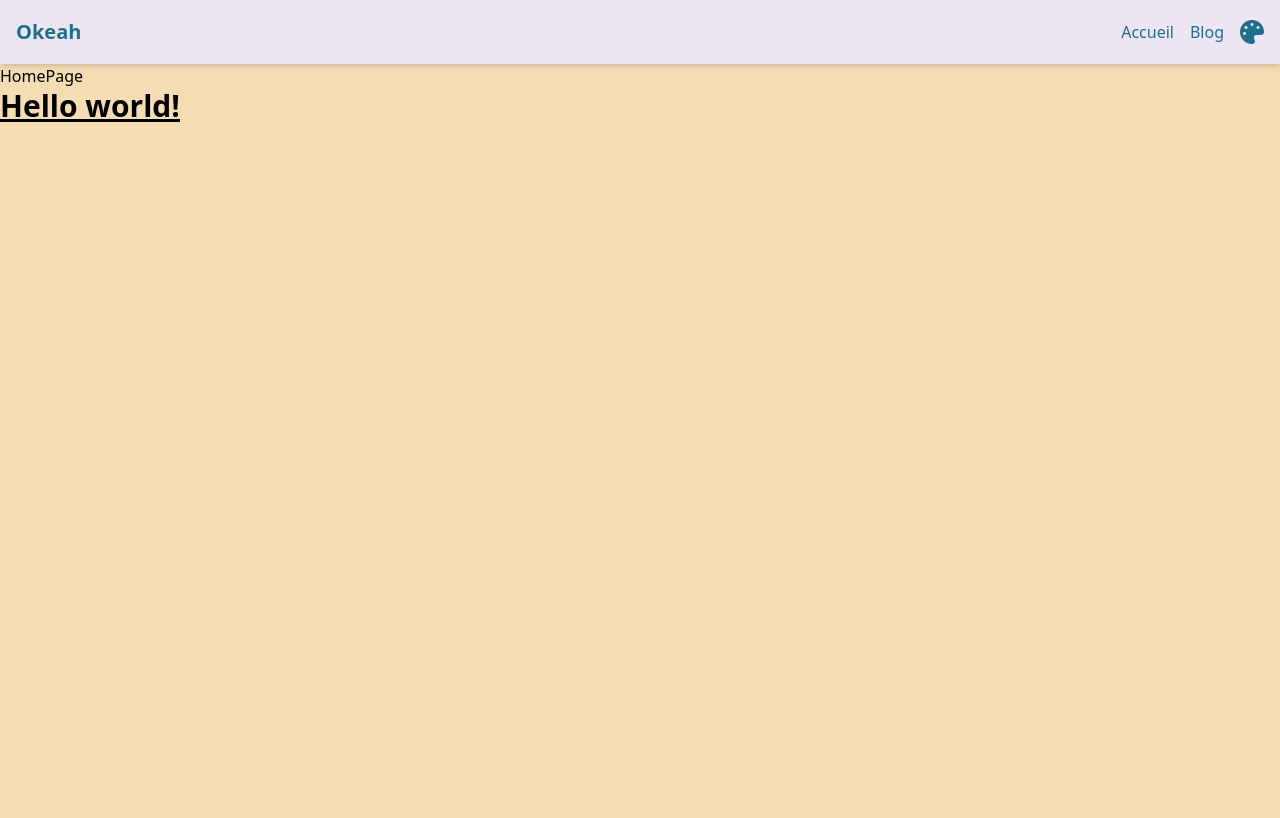
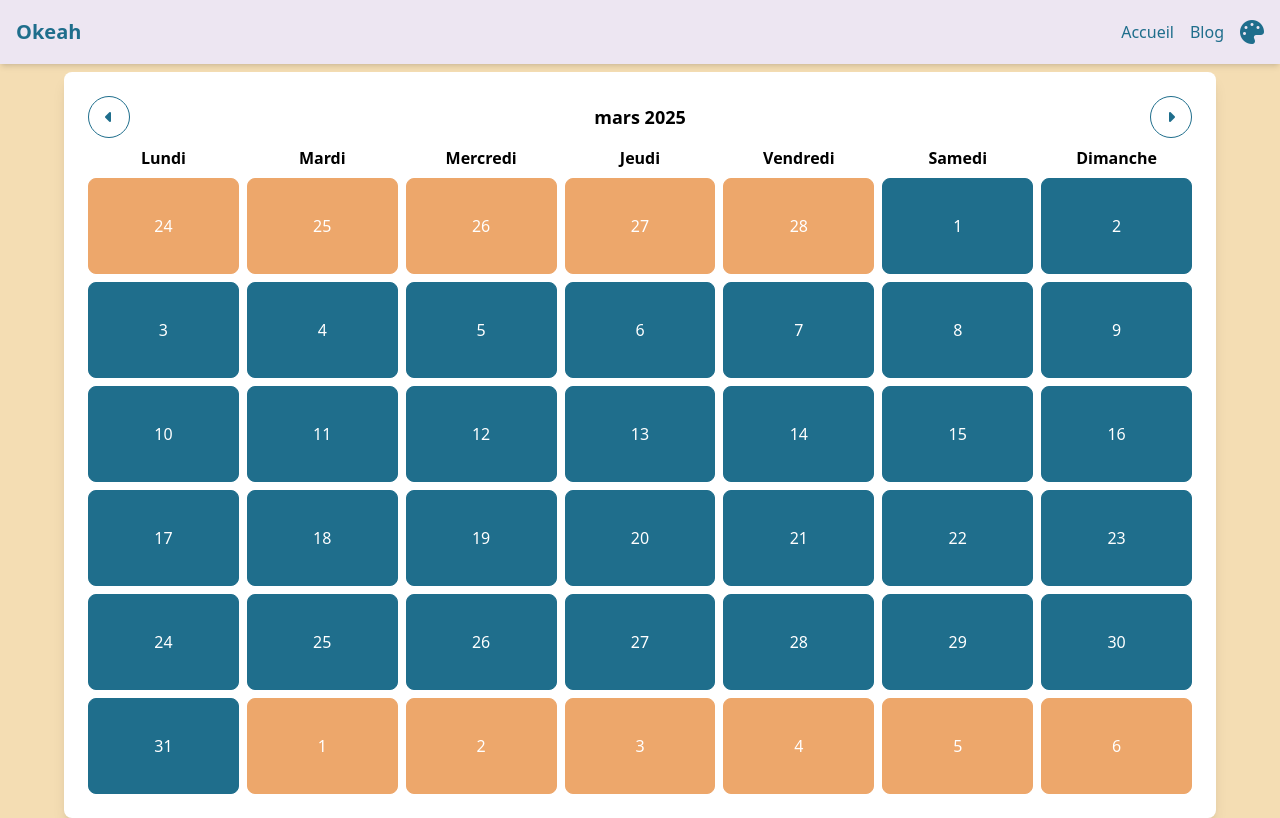
Before and after one commit to Oceanedqn/OkeahVueJS, a Nuxt app in the folder okeah-app/: page / in a window 1280 px wide. Built offline with nearby package versions, Linux system fonts and the light colour scheme.

Commit message:
Add calendar component

```diff
--- a/okeah-app/app.vue
+++ b/okeah-app/app.vue
@@ -1,9 +1,11 @@
 <template>
-  <div>
+  <div class="flex flex-col min-h-screen">
     <NuxtLoadingIndicator />
     <NuxtRouteAnnouncer />
     <Header />
-    <NuxtPage />
+    <div class="w-full max-w-6xl mx-auto mt-2 p-6 bg-white shadow-lg rounded-lg flex-grow">
+      <NuxtPage />
+    </div>
   </div>
 </template>
 
--- /dev/null
+++ b/okeah-app/components/Calendar.vue
@@ -0,0 +1,93 @@
+<template>
+    <div class="calendar w-full text-center">
+        <div class="header flex justify-between items-center mb-2">
+            <button @click="changeMonth(-1)" class="px-4 py-2 border border-primary rounded-full cursor-pointer"> <i
+                    class="fa-solid fa-caret-left text-primary"></i> </button>
+            <span class="text-lg font-semibold">{{ format(currentDate, 'MMMM yyyy', { locale: fr }) }}</span>
+            <button @click="changeMonth(1)" class="px-4 py-2 border border-primary rounded-full cursor-pointer">
+                <i class="fa-solid fa-caret-right text-primary"></i> </button>
+        </div>
+        <div class="grid grid-cols-7 gap-2 w-full">
+            <div v-for="day in daysOfWeek" :key="day" class="day font-bold">
+                {{ day }}
+            </div>
+            <div v-for="day in calendarDays" :key="day.toString()"
+                class="flex justify-center items-center p-2 border border-primary bg-primary text-white text-center cursor-pointer rounded-lg w-full h-24"
+                :class="{ 'border border-secondary-light bg-secondary-light': day.getMonth() !== currentDate.getMonth() }"
+                @click="openModal(day)">
+                <div class="w-full h-full flex justify-center items-center">
+                    {{ format(day, 'd') }}
+                </div>
+            </div>
+        </div>
+    </div>
+
+    <div v-if="showModal"
+        class="modal fixed top-0 left-0 w-full h-full bg-black/50 bg-opacity-50 flex justify-center items-center">
+        <div class="modal-content bg-white p-6 rounded-lg text-center relative w-72">
+            <span class="close absolute top-2 right-3 cursor-pointer text-xl hover:text-primary"
+                @click="closeModal">&times;</span>
+            <h2 class="text-lg font-semibold">{{ format(selectedDate!, 'PPP', { locale: fr }) }}</h2>
+            <textarea v-model="note" placeholder="Ajouter une note..."
+                class="w-full h-24 mt-4 p-2 border rounded"></textarea>
+            <button @click="saveNote"
+                class="mt-4 px-4 py-2 bg-primary cursor-pointer hover:bg-primary-light text-white rounded">Valider</button>
+        </div>
+    </div>
+</template>
+
+<script setup lang="ts">
+import { ref, computed } from 'vue';
+import { addMonths, startOfMonth, endOfMonth, getDay, eachDayOfInterval, format } from 'date-fns';
+import { fr } from 'date-fns/locale/fr';
+
+const currentDate = ref(new Date());
+const selectedDate = ref<Date | null>(null);
+const note = ref('');
+const showModal = ref(false);
+
+const daysOfWeek = ['Lundi', 'Mardi', 'Mercredi', 'Jeudi', 'Vendredi', 'Samedi', 'Dimanche'];
+
+const calendarDays = computed(() => {
+    const start = startOfMonth(currentDate.value);
+    const end = endOfMonth(currentDate.value);
+    const prevMonthEnd = new Date(start.getFullYear(), start.getMonth(), 0);
+
+    let startDay = getDay(start);
+    startDay = startDay === 0 ? 6 : startDay - 1;
+
+    const prevDays = eachDayOfInterval({
+        start: new Date(prevMonthEnd.getFullYear(), prevMonthEnd.getMonth(), prevMonthEnd.getDate() - startDay + 1),
+        end: prevMonthEnd
+    });
+
+    const currentDays = eachDayOfInterval({ start, end });
+
+    const remainingDays = 42 - (prevDays.length + currentDays.length);
+    const nextDays = eachDayOfInterval({
+        start: addMonths(start, 1),
+        end: new Date(start.getFullYear(), start.getMonth() + 1, remainingDays)
+    });
+
+    return [...prevDays, ...currentDays, ...nextDays];
+});
+
+const changeMonth = (offset: number) => {
+    currentDate.value = addMonths(currentDate.value, offset);
+};
+
+const openModal = (day: Date) => {
+    selectedDate.value = day;
+    note.value = '';
+    showModal.value = true;
+};
+
+const closeModal = () => {
+    showModal.value = false;
+};
+
+const saveNote = () => {
+    console.log(`Note saved for ${format(selectedDate.value!, 'PPP', { locale: fr })}:`, note.value);
+    closeModal();
+};
+</script>
--- a/okeah-app/package.json
+++ b/okeah-app/package.json
@@ -12,6 +12,7 @@
   "dependencies": {
     "@fortawesome/fontawesome-free": "^6.7.2",
     "@tailwindcss/vite": "^4.0.13",
+    "date-fns": "^4.1.0",
     "nuxt": "^3.16.0",
     "tailwindcss": "^4.0.13",
     "vue": "^3.5.13",
@@ -21,6 +22,7 @@
     "@nuxt/types": "^2.18.1",
     "@nuxt/typescript-build": "^3.0.2",
     "@nuxtjs/eslint-config-typescript": "^12.1.0",
+    "@types/date-fns": "^2.5.3",
     "typescript": "^5.8.2"
   }
 }
--- a/okeah-app/pages/index.vue
+++ b/okeah-app/pages/index.vue
@@ -1,6 +1,3 @@
 <template>
-    <h1>HomePage</h1>
-    <h1 class="text-3xl font-bold underline">
-        Hello world!
-    </h1>
+    <Calendar />
 </template>
```
Also changed, not shown: 1 other file (tests, documents, lock files or other folders).
